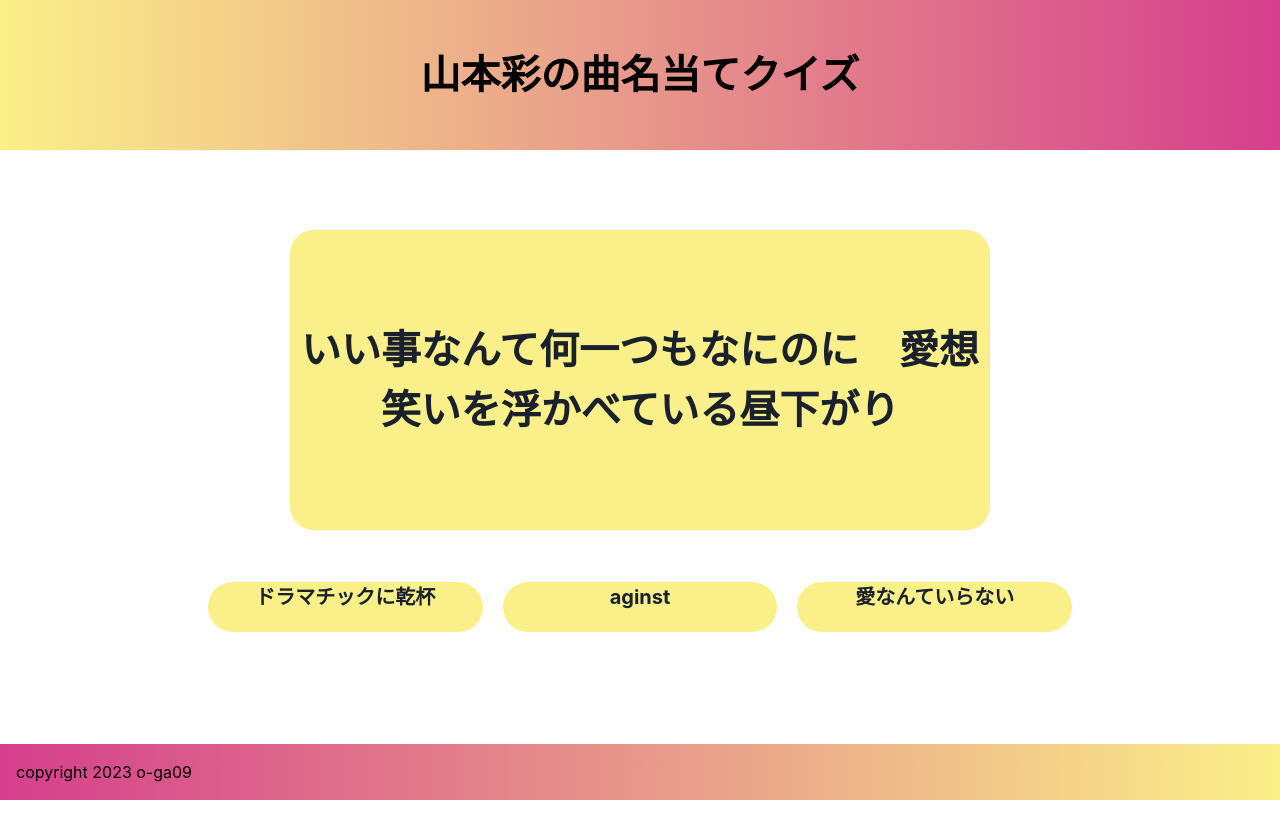
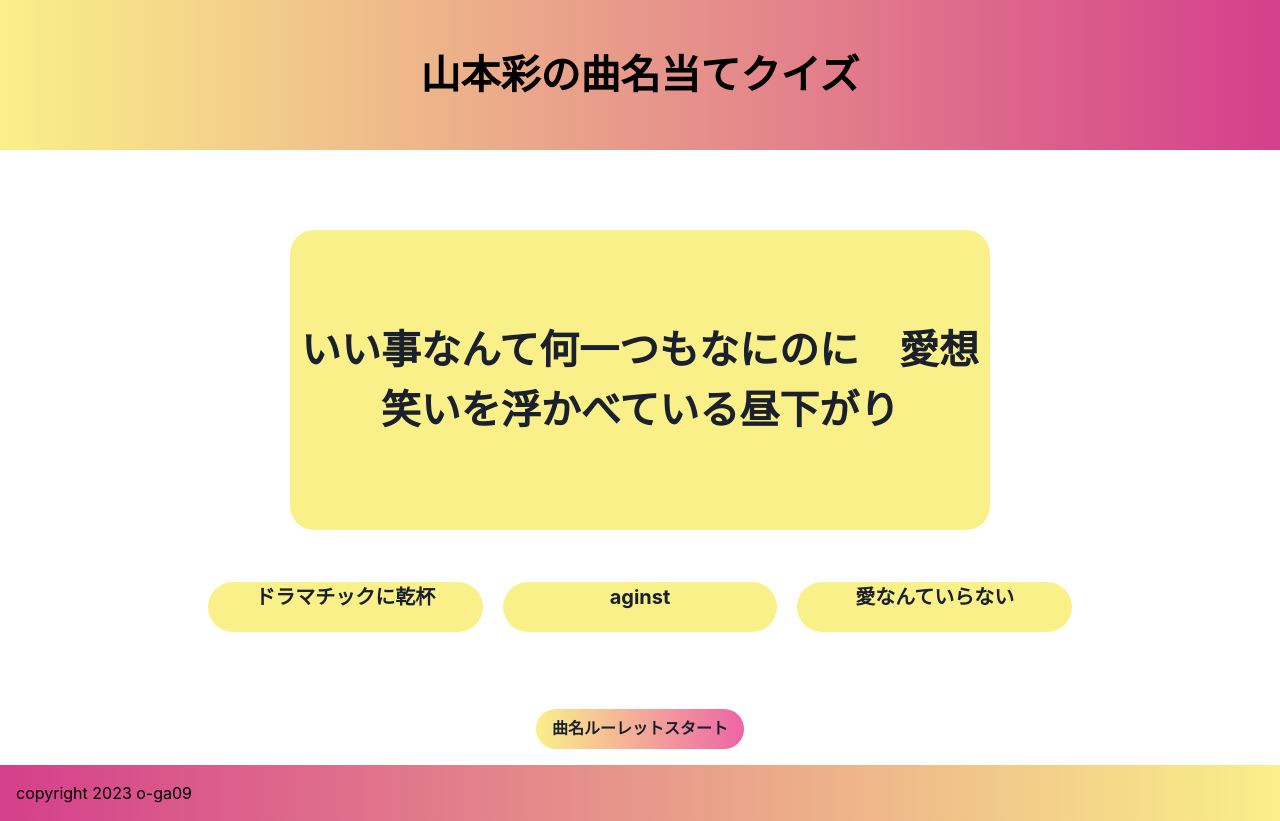
Before and after one commit to o-ga09/SYQ, a React (Vite) app: page / in a window 1280 px wide. Before the commit the page ends 800 px from the top, so only its background shows below. Built offline with nearby package versions, Linux system fonts and the light colour scheme.

Commit message:
#6 リファクタ完了

```diff
--- a/src/App.tsx
+++ b/src/App.tsx
@@ -1,24 +1,65 @@
 import { Box, Flex, useDisclosure, useMediaQuery } from '@chakra-ui/react';
-import { useAnswer, useStart } from './lib/quiz';
+import { useAnswer } from './lib/quiz';
 import { AnswerModal } from './components/Modal';
-import { useState } from 'react';
+import { createContext, useRef, useState } from 'react';
 import Header from './components/Header';
 import { Footer } from './components/Footer';
 import { Quiz } from './components/Quiz';
 import { SelectAnswer } from './components/SelectAnswer';
 import { QuizButton } from './components/Button';
-
+import { answerList, max, min, questionList } from './lib/const';
+import { getUniqueRandomNumbers } from './lib/util';
+type Spin = {
+  isSpinning: boolean;
+}
+export const SpinContext = createContext<Spin>({isSpinning: false});
 
 function App() {
 
   const [isSmallerThan600] = useMediaQuery("(max-width: 600px)");
-  const { nazo1, choice1, choice2, choice3 } = useStart();
   const { answer } = useAnswer();
   const { isOpen, onClose, onOpen } = useDisclosure();
   const [ result, setResult ] = useState('');
+
+  const [ nazo1, setNazo1 ] = useState<string>(questionList[0]);
+  const [ choice1, setChoice1 ] = useState<string>(answerList[0]);
+  const [ choice2, setChoice2 ] = useState<string>(answerList[1]);
+  const [ choice3, setChoice3 ] = useState<string>(answerList[2]);
   const [ isSpinning, setSpinning ] = useState(false);
+  const intervalRef = useRef<NodeJS.Timeout | null>(null);
 
 
+  const start = () => {
+    if (!isSpinning) {
+      setSpinning(true);
+
+      // 一定間隔でルーレットを回転させる
+      intervalRef.current = setInterval(() => {
+        const index1 = Math.floor(Math.random() * (max - min + 1)) + min;
+        setNazo1(questionList[index1]);
+      }, 100);
+    } else {
+      // nazo1を除外した配列を作成
+      const index = questionList.indexOf(nazo1);
+      const filteredArray: string[] = answerList.filter((item) => item !== answerList[index]);
+
+      // ランダムに２つの要素を取得
+      const getRandomElements = (arr: string[], count: number): string[] => {
+        const shuffled = arr.sort(() => 0.5 - Math.random());
+        return shuffled.slice(0, count);
+      };
+
+      const result: string[] = getRandomElements(filteredArray, 2);
+      result.push(answerList[index]);
+      const randomNumbers = getUniqueRandomNumbers(3);
+      setChoice1(result[randomNumbers[0]]);
+      setChoice2(result[randomNumbers[1]]);
+      setChoice3(result[randomNumbers[2]]);
+      // eslint-disable-next-line @typescript-eslint/no-non-null-assertion
+      clearInterval(intervalRef.current!);
+      setSpinning(false);
+    }
+  };
 
   const handleAnswer = (no:number) => {
     const res = answer(no,nazo1,choice1,choice2,choice3);
@@ -44,8 +85,10 @@ function App() {
         justifyContent='center'
         p={4}
       >
-        {/* スタートボタン*/}
-        {/* <QuizButton isSpinning={}/>  */}
+        <SpinContext.Provider value={{isSpinning}}>
+          {/* スタートボタン*/}
+          <QuizButton start={start}/>
+        </SpinContext.Provider>
       </Box>
 
       {/* フッター */}
```
